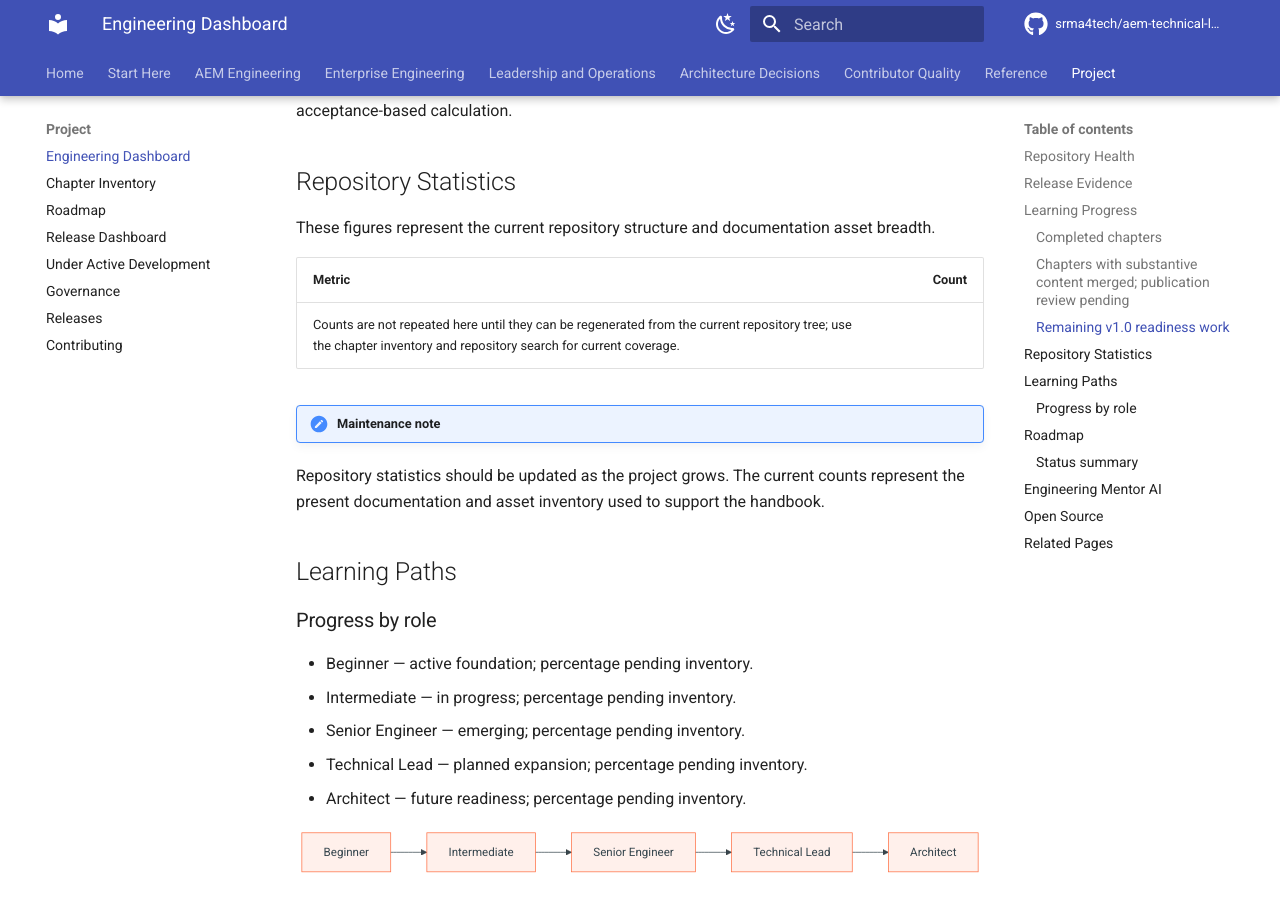
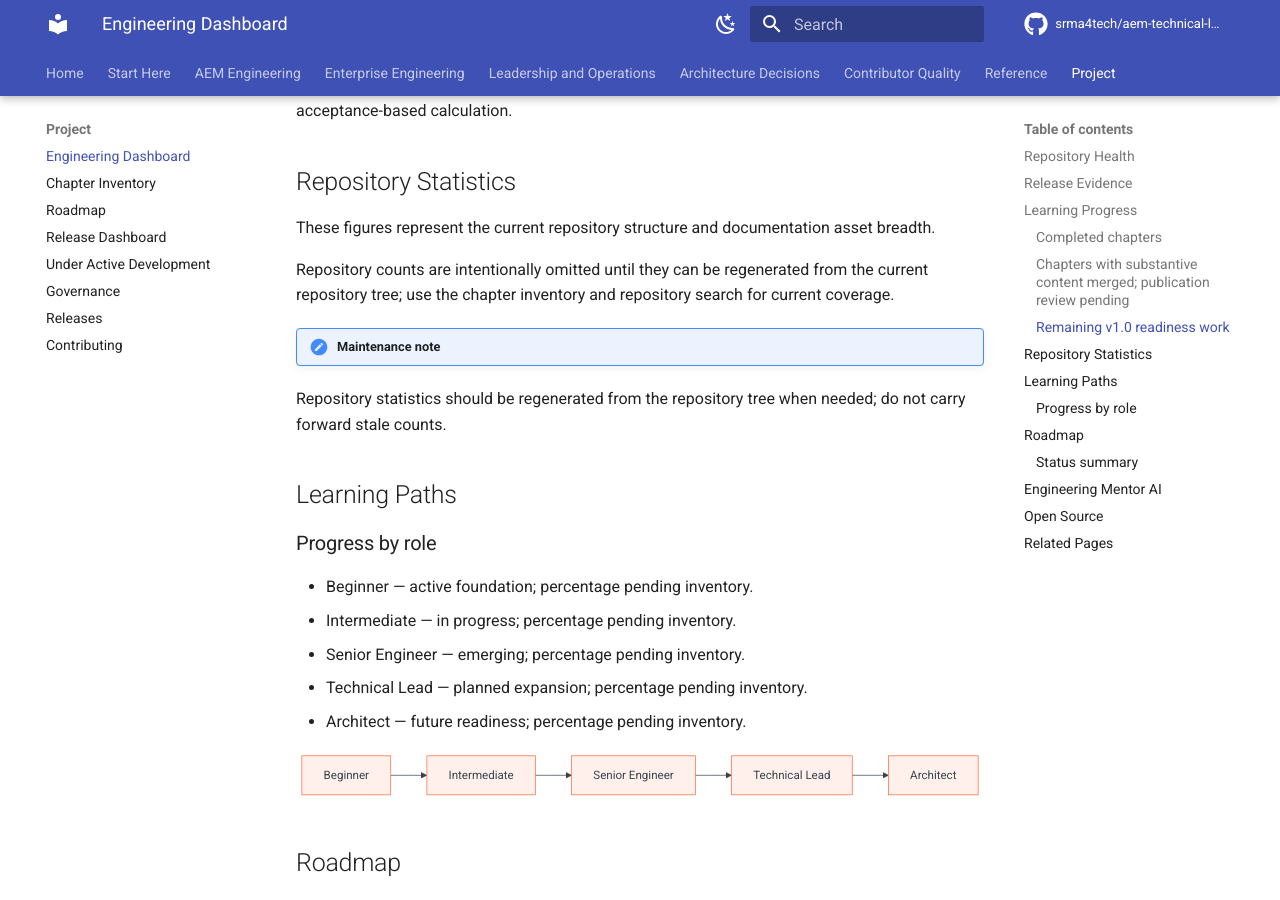
Before and after one commit to srma4tech/aem-technical-lead-playbook, an MkDocs documentation site: the page built from docs/engineering-dashboard.md, in a window 1280 px wide and 900 px high, scrolled down 2710 px. Built offline with MkDocs 1.6.1 and Material for MkDocs 9.7.7, drawn with Linux system fonts in a browser that asks for light colours; comment, search, counter and statistics services are not loaded.

Commit message:
docs: remove stale repository count table

```diff
--- a/docs/engineering-dashboard.md
+++ b/docs/engineering-dashboard.md
@@ -70,12 +70,10 @@ Progress percentages are intentionally omitted until the chapter inventory suppo
 
 These figures represent the current repository structure and documentation asset breadth.
 
-| Metric                | Count |
-| --------------------- | ----: |
-Counts are not repeated here until they can be regenerated from the current repository tree; use the chapter inventory and repository search for current coverage.
+Repository counts are intentionally omitted until they can be regenerated from the current repository tree; use the chapter inventory and repository search for current coverage.
 
 !!! note "Maintenance note"
-Repository statistics should be updated as the project grows. The current counts represent the present documentation and asset inventory used to support the handbook.
+Repository statistics should be regenerated from the repository tree when needed; do not carry forward stale counts.
 
 ## Learning Paths
 
```
